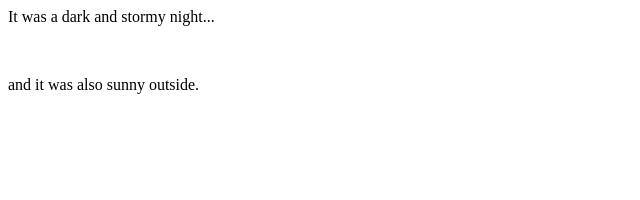
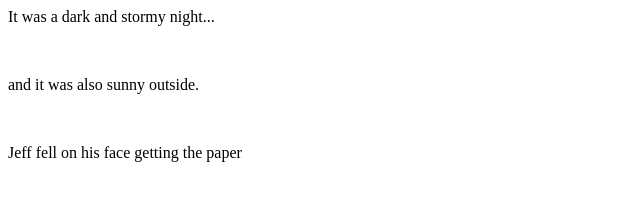
Before and after one commit to WeirdAlPal/fireside-story, a plain HTML site: page index.html in a window 1280 px wide. Shown: the whole page, without its empty margins (0-640 px from the left). Drawn offline with Linux system fonts and the light colour scheme.

Commit message:
added a line

```diff
--- a/index.html
+++ b/index.html
@@ -3,5 +3,8 @@
     <p>It was a dark and stormy night...</p>
     <br>
     <p>and it was also sunny outside.</p>
+    <br>
+    <p>Jeff fell on his face getting the paper</p>
+
   </body>
 </html>
```
